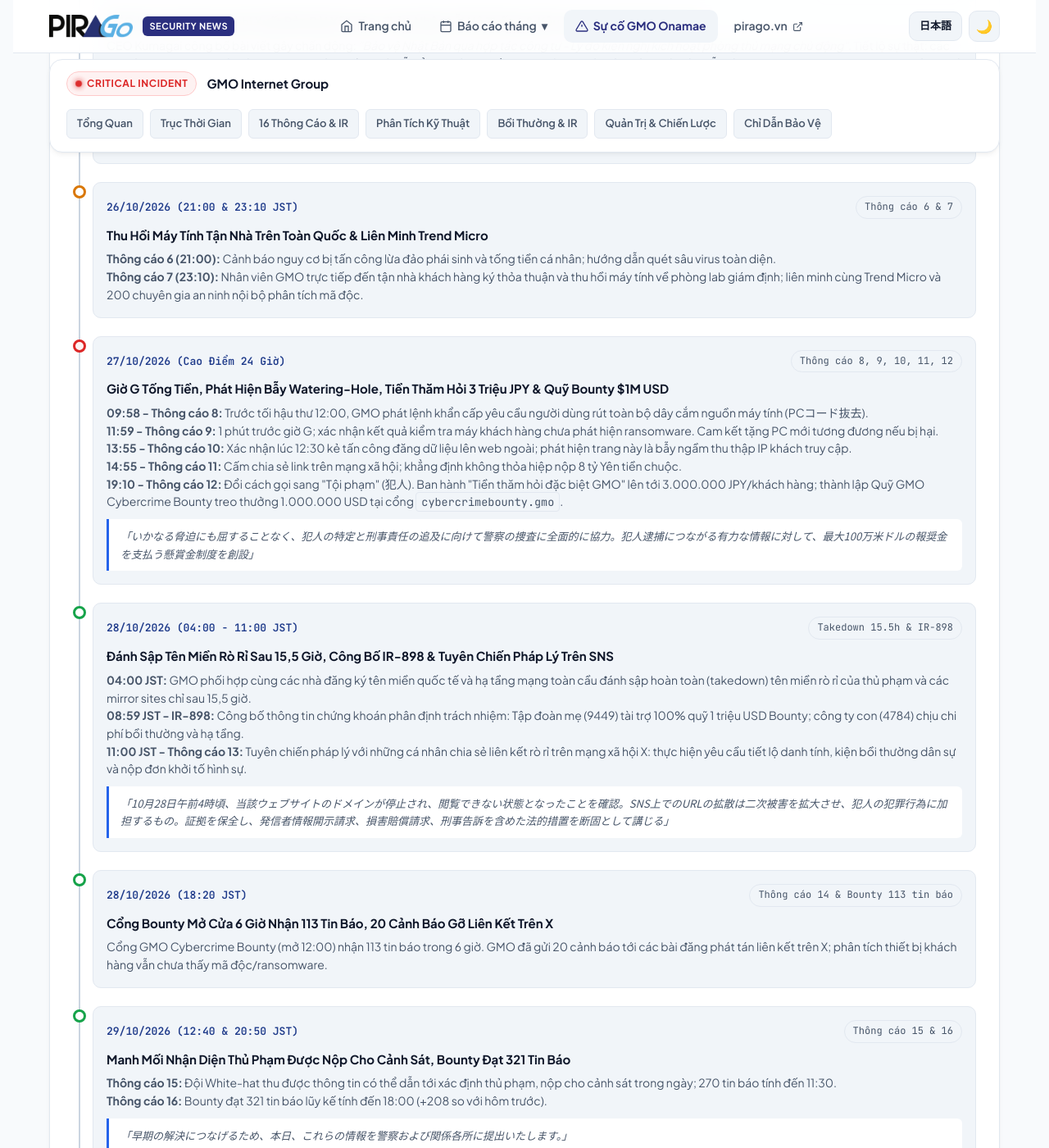
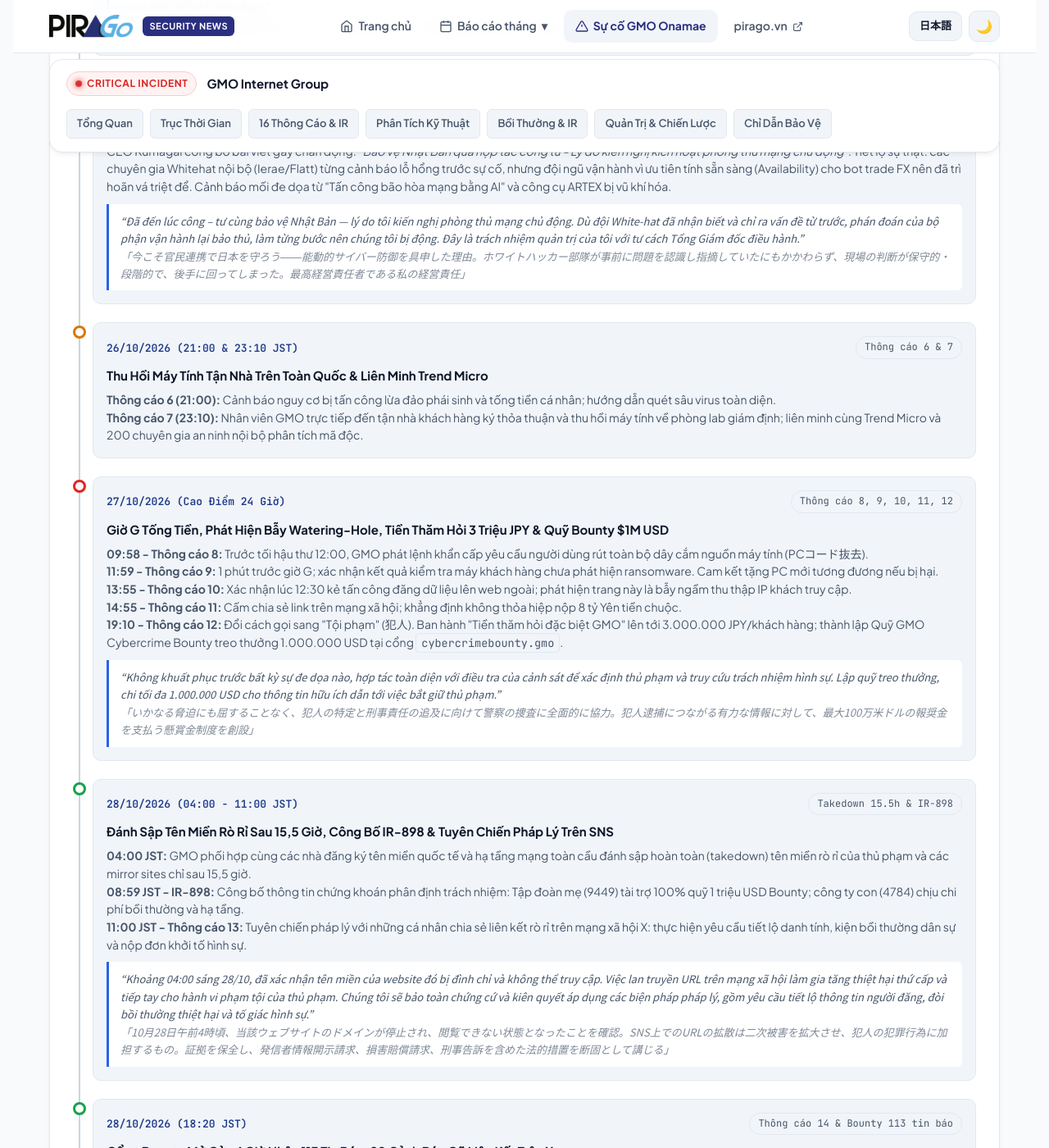
Before and after one commit to pirago-vietnam/security-news, a Jekyll site: the page built from gmo/gmo_onamae_security_incident_report.html, in a window 1280 px wide and 1400 px high, scrolled down 2470 px. Shown: the whole window at 82% size. Built offline with Jekyll 4.4.1, drawn with Linux system fonts in a browser that asks for light colours; some of the changed text lies outside the part shown.

Commit message:
translate TSE Prime label and Japanese quotes to Vietnamese in GMO incident report
Co-Authored-By: Claude Sonnet 5.5 <noreply@anthropic.com>

```diff
--- a/gmo/gmo_onamae_security_incident_report.html
+++ b/gmo/gmo_onamae_security_incident_report.html
@@ -769,8 +769,8 @@ redirect_from:
     </p>
 
     <div class="hero-entities">
-      <span class="tag primary">Đông Chứng Prime: 9449</span>
-      <span class="tag primary">Đông Chứng Prime: 4784</span>
+      <span class="tag primary">Sàn chứng khoán Tokyo (TSE Prime): 9449</span>
+      <span class="tag primary">Sàn chứng khoán Tokyo (TSE Prime): 4784</span>
       <span class="tag">26.739 Máy chủ ảo</span>
       <span class="tag">70+ Công ty CK & Sàn FX</span>
       <span class="tag">Chiến dịch Takedown 15.5h</span>
@@ -837,7 +837,7 @@ redirect_from:
             Khách hàng phản ánh các hiện tượng bất thường khi vận hành máy ảo Windows Desktop Cloud. Đội ngũ kỹ thuật GMO tiếp nhận thông tin và khởi động quy trình điều tra an ninh nội bộ.
           </div>
           <div class="quote-box">
-            「10月19日：お客様からのお問い合わせを受け、調査を開始」
+            “19/10: Tiếp nhận phản ánh từ khách hàng và bắt đầu điều tra.”<br><span style="opacity:.7">「10月19日：お客様からのお問い合わせを受け、調査を開始」</span>
           </div>
         </div>
       </div>
@@ -855,7 +855,7 @@ redirect_from:
             GMO xác nhận có chương trình bất hợp pháp (mã độc) được cài cắm vào môi trường máy chủ của một số khách hàng. Biện pháp phong tỏa tức thì: đình chỉ toàn bộ đăng ký mới và ngắt kết nối giao diện Control Panel.
           </div>
           <div class="quote-box">
-            「10月20日：不正なプログラムの設置を確認。新規お申し込みおよびコントロールパネルを停止」
+            “20/10: Xác nhận có chương trình trái phép được cài đặt. Đình chỉ đăng ký mới và bảng điều khiển (Control Panel).”<br><span style="opacity:.7">「10月20日：不正なプログラムの設置を確認。新規お申し込みおよびコントロールパネルを停止」</span>
           </div>
         </div>
       </div>
@@ -875,7 +875,7 @@ redirect_from:
             <strong>Cùng ngày:</strong> Khách hàng bắt đầu phản ánh tài khoản giao dịch tài chính bị can thiệp đặt lệnh khống ngoài ý muốn.
           </div>
           <div class="quote-box">
-            「10月21日 4:00：被害拡大防止のため、全プランのサーバーを順次停止。第1報を掲載。10月21日以降：お客様より、お取引口座における身に覚えのない操作等のご報告を受付」
+            “04:00 ngày 21/10: Để ngăn thiệt hại lan rộng, lần lượt dừng máy chủ của tất cả các gói dịch vụ. Đăng Thông cáo 1. Từ 21/10: tiếp nhận phản ánh của khách hàng về các thao tác lạ không rõ nguồn gốc trên tài khoản giao dịch.”<br><span style="opacity:.7">「10月21日 4:00：被害拡大防止のため、全プランのサーバーを順次停止。第1報を掲載。10月21日以降：お客様より、お取引口座における身に覚えのない操作等のご報告を受付」</span>
           </div>
         </div>
       </div>
@@ -925,7 +925,7 @@ redirect_from:
             <strong>Thông cáo 5 (15:00):</strong> Chỉ dẫn khẩn cấp dọn dẹp bộ lọc email, ngắt đồng bộ trình duyệt để tránh lây lan mã độc sang máy cá nhân.
           </div>
           <div class="quote-box">
-            「当社は、攻撃者からの要求には応じません。警察庁サイバー特別捜査部等と連携し、断固とした対応をとってまいります」
+            “Chúng tôi sẽ không đáp ứng yêu cầu của kẻ tấn công. Chúng tôi sẽ phối hợp với Cục Điều tra đặc biệt về không gian mạng của Cơ quan Cảnh sát Quốc gia và các cơ quan khác để xử lý dứt khoát.”<br><span style="opacity:.7">「当社は、攻撃者からの要求には応じません。警察庁サイバー特別捜査部等と連携し、断固とした対応をとってまいります」</span>
           </div>
         </div>
       </div>
@@ -943,7 +943,7 @@ redirect_from:
             CEO Kumagai công bố bài viết gây chấn động: <em>"Bảo vệ Nhật Bản qua hợp tác công tư - Lý do kiến nghị kích hoạt phòng thủ mạng chủ động"</em>. Tiết lộ sự thật: các chuyên gia Whitehat nội bộ (Ierae/Flatt) từng cảnh báo lỗ hổng trước sự cố, nhưng đội ngũ vận hành vì ưu tiên tính sẵn sàng (Availability) cho bot trade FX nên đã trì hoãn vá triệt để. Cảnh báo mối đe dọa từ "Tấn công bão hòa mạng bằng AI" và công cụ ARTEX bị vũ khí hóa.
           </div>
           <div class="quote-box">
-            「今こそ官民連携で日本を守ろう――能動的サイバー防御を具申した理由。ホワイトハッカー部隊が事前に問題を認識し指摘していたにもかかわらず、現場の判断が保守的・段階的で、後手に回ってしまった。最高経営責任者である私の経営責任」
+            “Đã đến lúc công – tư cùng bảo vệ Nhật Bản — lý do tôi kiến nghị phòng thủ mạng chủ động. Dù đội White-hat đã nhận biết và chỉ ra vấn đề từ trước, phán đoán của bộ phận vận hành lại bảo thủ, làm từng bước nên chúng tôi bị động. Đây là trách nhiệm quản trị của tôi với tư cách Tổng Giám đốc điều hành.”<br><span style="opacity:.7">「今こそ官民連携で日本を守ろう――能動的サイバー防御を具申した理由。ホワイトハッカー部隊が事前に問題を認識し指摘していたにもかかわらず、現場の判断が保守的・段階的で、後手に回ってしまった。最高経営責任者である私の経営責任」</span>
           </div>
         </div>
       </div>
@@ -981,7 +981,7 @@ redirect_from:
             <strong>19:10 - Thông cáo 12:</strong> Đổi cách gọi sang "Tội phạm" (犯人). Ban hành "Tiền thăm hỏi đặc biệt GMO" lên tới 3.000.000 JPY/khách hàng; thành lập Quỹ GMO Cybercrime Bounty treo thưởng 1.000.000 USD tại cổng <code>cybercrimebounty.gmo</code>.
           </div>
           <div class="quote-box">
-            「いかなる脅迫にも屈することなく、犯人の特定と刑事責任の追及に向けて警察の捜査に全面的に協力。犯人逮捕につながる有力な情報に対して、最大100万米ドルの報奨金を支払う懸賞金制度を創設」
+            “Không khuất phục trước bất kỳ sự đe dọa nào, hợp tác toàn diện với điều tra của cảnh sát để xác định thủ phạm và truy cứu trách nhiệm hình sự. Lập quỹ treo thưởng, chi tối đa 1.000.000 USD cho thông tin hữu ích dẫn tới việc bắt giữ thủ phạm.”<br><span style="opacity:.7">「いかなる脅迫にも屈することなく、犯人の特定と刑事責任の追及に向けて警察の捜査に全面的に協力。犯人逮捕につながる有力な情報に対して、最大100万米ドルの報奨金を支払う懸賞金制度を創設」</span>
           </div>
         </div>
       </div>
@@ -1001,7 +1001,7 @@ redirect_from:
             <strong>11:00 JST - Thông cáo 13:</strong> Tuyên chiến pháp lý với những cá nhân chia sẻ liên kết rò rỉ trên mạng xã hội X: thực hiện yêu cầu tiết lộ danh tính, kiện bồi thường dân sự và nộp đơn khởi tố hình sự.
           </div>
           <div class="quote-box">
-            「10月28日午前4時頃、当該ウェブサイトのドメインが停止され、閲覧できない状態となったことを確認。SNS上でのURLの拡散は二次被害を拡大させ、犯人の犯罪行為に加担するもの。証拠を保全し、発信者情報開示請求、損害賠償請求、刑事告訴を含めた法的措置を断固として講じる」
+            “Khoảng 04:00 sáng 28/10, đã xác nhận tên miền của website đó bị đình chỉ và không thể truy cập. Việc lan truyền URL trên mạng xã hội làm gia tăng thiệt hại thứ cấp và tiếp tay cho hành vi phạm tội của thủ phạm. Chúng tôi sẽ bảo toàn chứng cứ và kiên quyết áp dụng các biện pháp pháp lý, gồm yêu cầu tiết lộ thông tin người đăng, đòi bồi thường thiệt hại và tố giác hình sự.”<br><span style="opacity:.7">「10月28日午前4時頃、当該ウェブサイトのドメインが停止され、閲覧できない状態となったことを確認。SNS上でのURLの拡散は二次被害を拡大させ、犯人の犯罪行為に加担するもの。証拠を保全し、発信者情報開示請求、損害賠償請求、刑事告訴を含めた法的措置を断固として講じる」</span>
           </div>
         </div>
       </div>
@@ -1035,7 +1035,7 @@ redirect_from:
             <strong>Thông cáo 16:</strong> Bounty đạt 321 tin báo lũy kế tính đến 18:00 (+208 so với hôm trước).
           </div>
           <div class="quote-box">
-            「早期の解決につなげるため、本日、これらの情報を警察および関係各所に提出いたします。」
+            “Để sớm giải quyết vụ việc, hôm nay chúng tôi sẽ nộp những thông tin này cho cảnh sát và các cơ quan liên quan.”<br><span style="opacity:.7">「早期の解決につなげるため、本日、これらの情報を警察および関係各所に提出いたします。」</span>
           </div>
         </div>
       </div>
@@ -1357,7 +1357,7 @@ redirect_from:
           <p><strong>1. Manh mối nhận diện thủ phạm:</strong> Đội White-hat của GMO tự điều tra và thu được thông tin được cho là dẫn tới việc xác định kẻ tấn công; GMO dự kiến nộp cho cảnh sát và các cơ quan liên quan ngay trong ngày 29/10.</p>
           <p><strong>2. Quỹ Bounty:</strong> Đến 11:30 ngày 29/10 đã có <strong>270 tin báo</strong>. GMO đề nghị không tự xác định hoặc liên hệ nghi phạm, không đăng thông tin chưa kiểm chứng.</p>
           <p><strong>3. Cảm ơn & pháp lý:</strong> Cảm ơn người dùng (kể cả trên X) đã cung cấp thông tin và giúp hạn chế lan truyền dữ liệu rò rỉ; tái khẳng định sẽ khởi tố hình sự vụ tấn công và tống tiền.</p>
-          <div class="quote-box">「早期の解決につなげるため、本日、これらの情報を警察および関係各所に提出いたします。」<br>URL: https://group.gmo/info/alert/20261029/</div>
+          <div class="quote-box">“Để sớm giải quyết vụ việc, hôm nay chúng tôi sẽ nộp những thông tin này cho cảnh sát và các cơ quan liên quan.”<br><span style="opacity:.7">「早期の解決につなげるため、本日、これらの情報を警察および関係各所に提出いたします。」</span><br>URL: https://group.gmo/info/alert/20261029/</div>
         </div>
       </div>
 
@@ -1373,7 +1373,7 @@ redirect_from:
         </div>
         <div class="report-content">
           <p><strong>Nội dung trọng tâm:</strong> Đến 18:00 ngày 29/10 Quỹ Bounty đã nhận <strong>321 tin báo lũy kế</strong> (tăng 208 so với 113 tin của ngày 28/10). GMO công bố số liệu vào 18:00 các ngày làm việc.</p>
-          <p><strong>Kênh liên hệ:</strong> Hotline 24/7 <code>03-5456-2560</code>; biểu mẫu <code>help.onamae.com/contact/</code>; báo cáo trang tội phạm/dữ liệu bị lộ tại <code>onamae.com/abuse/</code> (chọn 「ホームページ内容について」→「不適切な内容」).</p>
+          <p><strong>Kênh liên hệ:</strong> Hotline 24/7 <code>03-5456-2560</code>; biểu mẫu <code>help.onamae.com/contact/</code>; báo cáo trang tội phạm/dữ liệu bị lộ tại <code>onamae.com/abuse/</code> (chọn 「ホームページ内容について」 = “Về nội dung trang web” → 「不適切な内容」 = “Nội dung không phù hợp”).</p>
           <div class="quote-box">URL: https://group.gmo/info/alert/2026102902/ (mốc thời gian là thời điểm "tính đến", không phải giờ đăng chính xác)</div>
         </div>
       </div>
@@ -1391,7 +1391,7 @@ redirect_from:
         <div class="report-content">
           <p><strong>Nội dung trọng tâm:</strong> GMO bắt đầu liên hệ trực tiếp các khách hàng đang ký hợp đồng để hướng dẫn thủ tục nhận <em>tiền thăm hỏi (お見舞金)</em> và cung cấp dịch vụ thay thế (mức bồi thường và 6 tháng miễn phí được tham chiếu từ Thông cáo 4, không nêu số mới).</p>
           <p><strong>Khuyến cáo:</strong> Không truy cập trang đáng ngờ, không đăng lại/trích dẫn/lan truyền URL hay nội dung rò rỉ trên mạng xã hội. Tiếp tục phối hợp cảnh sát và các cơ quan liên quan.</p>
-          <div class="quote-box">「深くお詫び申し上げます。」<br>URL: https://group.gmo/info/alert/20261030/</div>
+          <div class="quote-box">“Chúng tôi xin thành thật xin lỗi.”<br><span style="opacity:.7">「深くお詫び申し上げます。」</span><br>URL: https://group.gmo/info/alert/20261030/</div>
         </div>
       </div>
 
```
